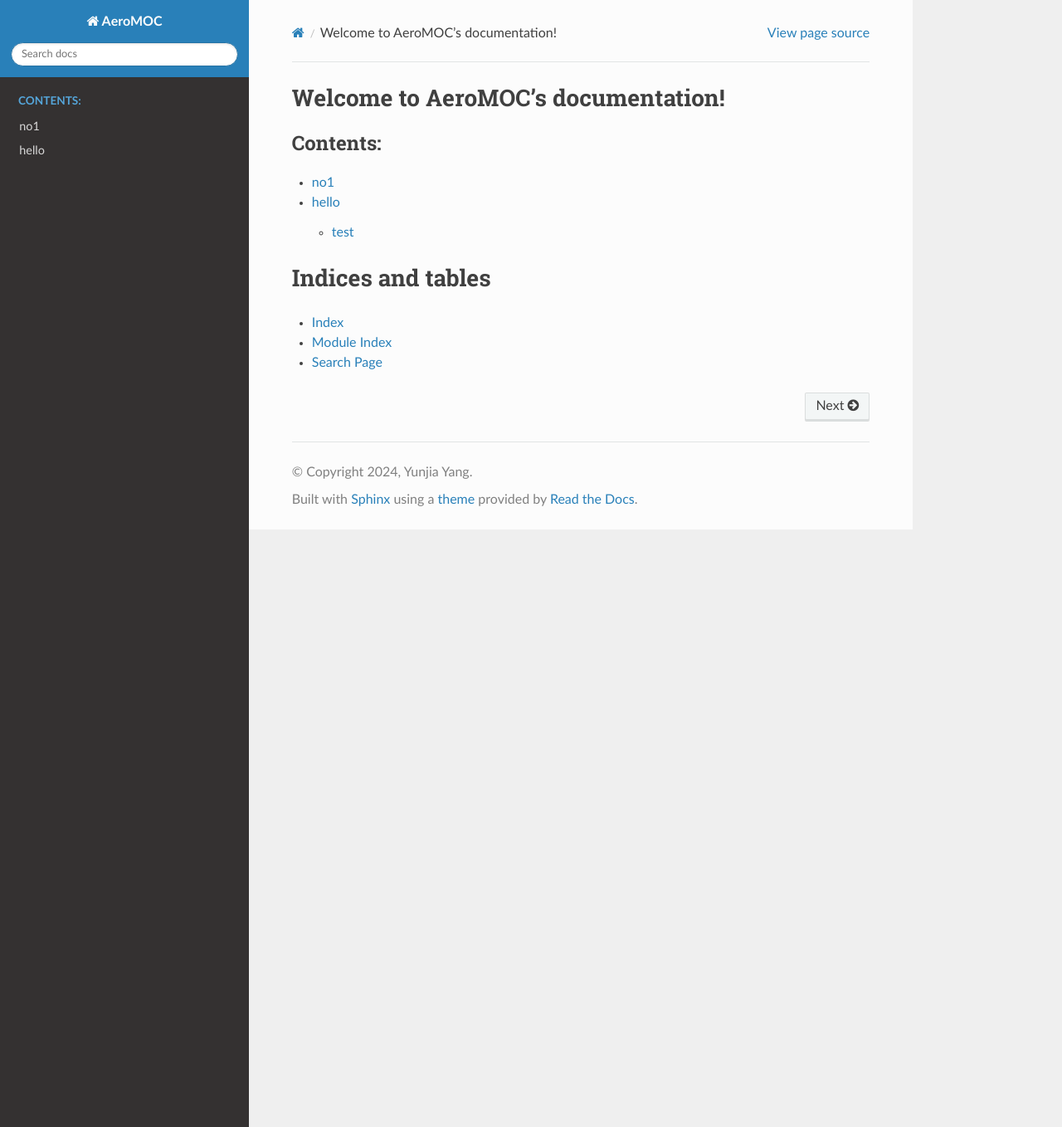
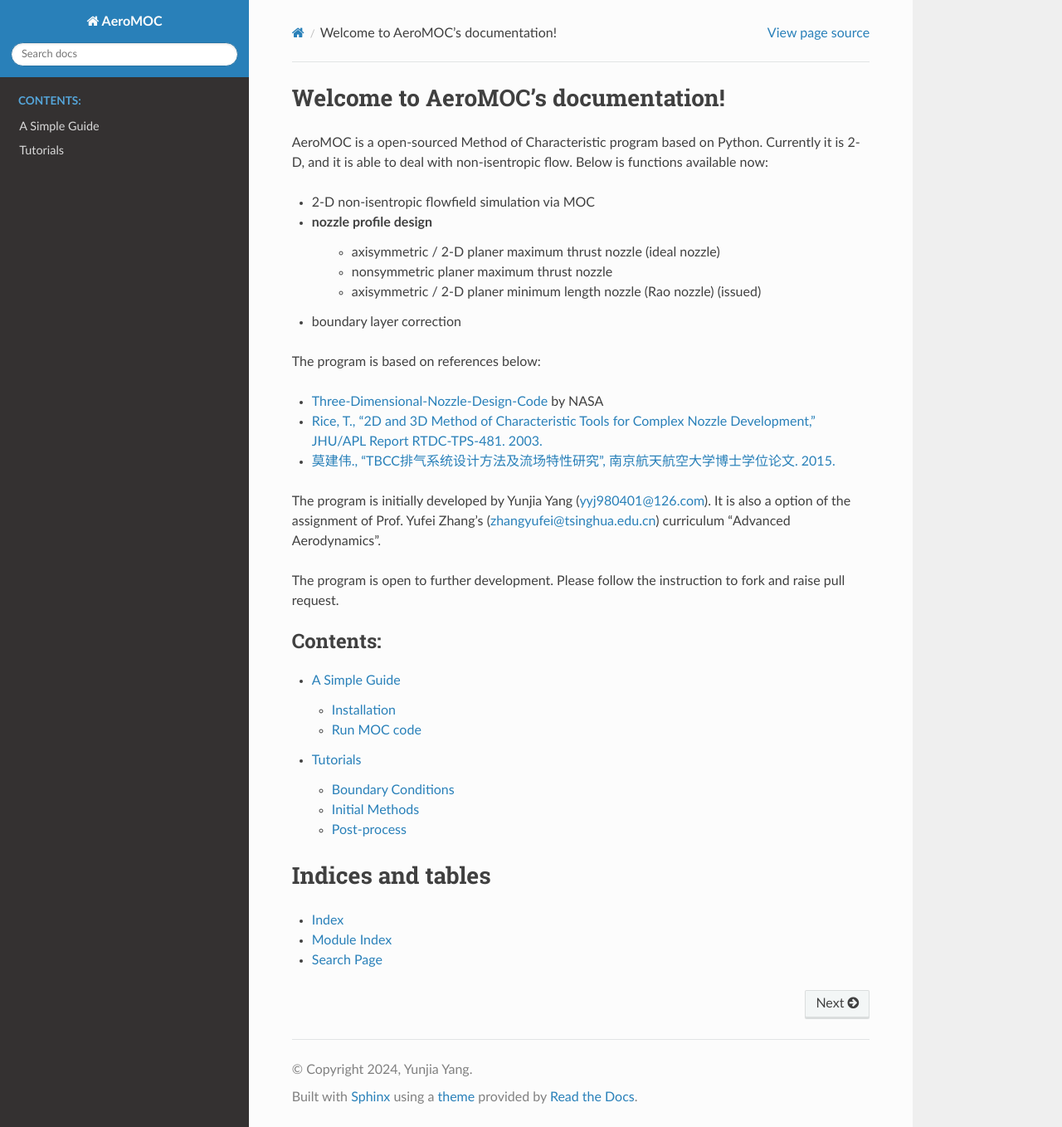
Before and after one commit to YangYunjia/AeroMOC, a Sphinx documentation site: the page built from docs/source/index.rst, in a window 1280 px wide and 1358 px high. Shown: the whole window at 83% size. Built offline with Sphinx 7.4.7 and the Read the Docs theme 2.0.0, drawn with Linux system fonts in a browser that asks for light colours.

Commit message:
add docs

````diff
--- a/docs/source/conf.py
+++ b/docs/source/conf.py
@@ -54,16 +54,16 @@ html_theme = 'alabaster'
 # so a file named "default.css" will overwrite the builtin "default.css".
 html_static_path = ['_static']
 
-import recommonmark
-from recommonmark.parser import CommonMarkParser
-from recommonmark.transform import AutoStructify
-source_parsers = {
-    '.md': CommonMarkParser,
-   }
-source_suffix = ['.rst', '.md']
+# import recommonmark
+# from recommonmark.parser import CommonMarkParser
+# from recommonmark.transform import AutoStructify
+# source_parsers = {
+#     '.md': CommonMarkParser,
+#    }
+# source_suffix = ['.rst', '.md']
 
 # html_theme = "sphinx_rtd_theme"
-extensions = ['recommonmark']
+extensions = ['myst_parser']
 
 # def setup(app):
 #     app.add_config_value('recommonmark_config', {
--- a/docs/source/hello.md
+++ /dev/null
@@ -1,6 +0,0 @@
-
-# hello
-
-pra1
-
-### test
--- a/docs/source/index.rst
+++ b/docs/source/index.rst
@@ -6,12 +6,31 @@
 Welcome to AeroMOC's documentation!
 ===================================
 
+AeroMOC is a open-sourced Method of Characteristic program based on Python. Currently it is 2-D, and it is able to deal with non-isentropic flow. Below is functions available now:
+
+- 2-D non-isentropic flowfield simulation via MOC
+- nozzle profile design
+    - axisymmetric / 2-D planer maximum thrust nozzle (ideal nozzle)
+    - nonsymmetric planer maximum thrust nozzle
+    - axisymmetric / 2-D planer minimum length nozzle (Rao nozzle) (issued)
+- boundary layer correction
+
+The program is based on references below:
+
+- `Three-Dimensional-Nozzle-Design-Code <https://github.com/nasa/Three-Dimensional-Nozzle-Design-Code>`_ by NASA
+- `Rice, T., "2D and 3D Method of Characteristic Tools for Complex Nozzle Development," JHU/APL Report RTDC-TPS-481. 2003. <https://ntrs.nasa.gov/citations/20030067852>`_
+- `莫建伟., "TBCC排气系统设计方法及流场特性研究", 南京航天航空大学博士学位论文. 2015. <https://xueshu.baidu.com/usercenter/paper/show?paperid=405d0a064724ac1e31c07aecd55e80dd>`_
+
+The program is initially developed by Yunjia Yang (yyj980401@126.com). It is also a option of the assignment of Prof. Yufei Zhang's (zhangyufei@tsinghua.edu.cn) curriculum "Advanced Aerodynamics".
+
+The program is open to further development. Please follow the instruction to fork and raise pull request.
+
 .. toctree::
    :maxdepth: 2
    :caption: Contents:
 
-   n1
-   hello
+   simpleguide
+   tutorials
 
 Indices and tables
 ==================
--- a/docs/source/n1.rst
+++ /dev/null
@@ -1,2 +0,0 @@
-no1
-===
--- /dev/null
+++ b/docs/source/simpleguide.md
@@ -0,0 +1,66 @@
+# A Simple Guide
+
+## Installation
+
+1. Download `zip` file from Github
+
+2. Unzip files at any location, run `python setup.py install` at the folder where `setup.py` exists
+
+> if you want to modify the code for development, please use `python setup.py develop`
+
+## Run MOC code
+
+An example python file to run MOC is provided in `/examples/moc`. The problem is described as: given the boundaries (upper and lower) and inlet, solve for the flowfield between the upper and lower boundaries.
+
+1. Describe the boundary
+
+    The boundary of the computation domain are described with a series of points in the class `BoundPoints`.  It is constructed by using `add_section`. The code below constructs a boundary with two sections. The first section is an 20 degree arc with radius = 6.0 and center located at (0., 8.). The second section is a straight line whose x projection length = 5. and along the  tangential direction of the upstream arc.
+
+    ```python
+    kttau = 20.0
+    upperwall = BoundPoints()
+    upperwall.add_section(6 * np.sin(np.linspace(0., math.pi / 180. * kttau, 15)), lambda x: 8. - (6.**2 - x**2)**0.5)
+    upperwall.add_section(np.linspace(0, 5, 16), lambda x: math.tan(math.pi / 180. * kttau) * x)
+    ```
+
+    > The boundary points are also the initial points for the character lines, so they are expected to be evenly distributed along the boundaries rather than in x-direction.
+
+    For details in boundary conditions, please see [Boundary Conditions](./tutorials.md#boundary-conditions).
+
+2. Define the problem
+
+    The problem is defined with the object `MOC2D`. Here, we set up a computional domain where the upper boundary is the wall described in advance, and the lower boundary is a symmetric one.
+
+    ```python
+    moc = MOC2D()
+    moc.set_boundary('u', typ='wall', points=upperwall)
+    moc.set_boundary('l', typ='sym',  y0=0.0)
+
+    ```
+
+3. Define the initial line (inlet)
+
+    The MOC calculation requires a initial line (in the present program, the left side of computation domain). Here, we use the method in NASA's code to describe the inlet given the inlet total condition and upstream wall radius.
+
+    ```python
+    moc.calc_initial_line(n, mode='total', p=2015., t=2726., urUp=9., lrUp=3.)
+    ```
+
+    For details in boundary conditions, please see [Initial Methods](./tutorials.md#initial-methods).
+
+4. Solve for field
+
+    The problem is solved with:
+
+    ```python
+    moc.solve(max_step=100)
+    ```
+
+5. Show and save the results
+
+    ```
+    moc.plot_field().show()
+    moc.plot_wall(side='u', var=['p', 'ma', 't'], write_to_file='upper.dat')
+    ```
+
+    For details in boundary conditions, please see [Post-process](./tutorials.md#post-process).
````
Also changed, not shown: docs/source/tutorials.md (added, +15 -0 lines).
